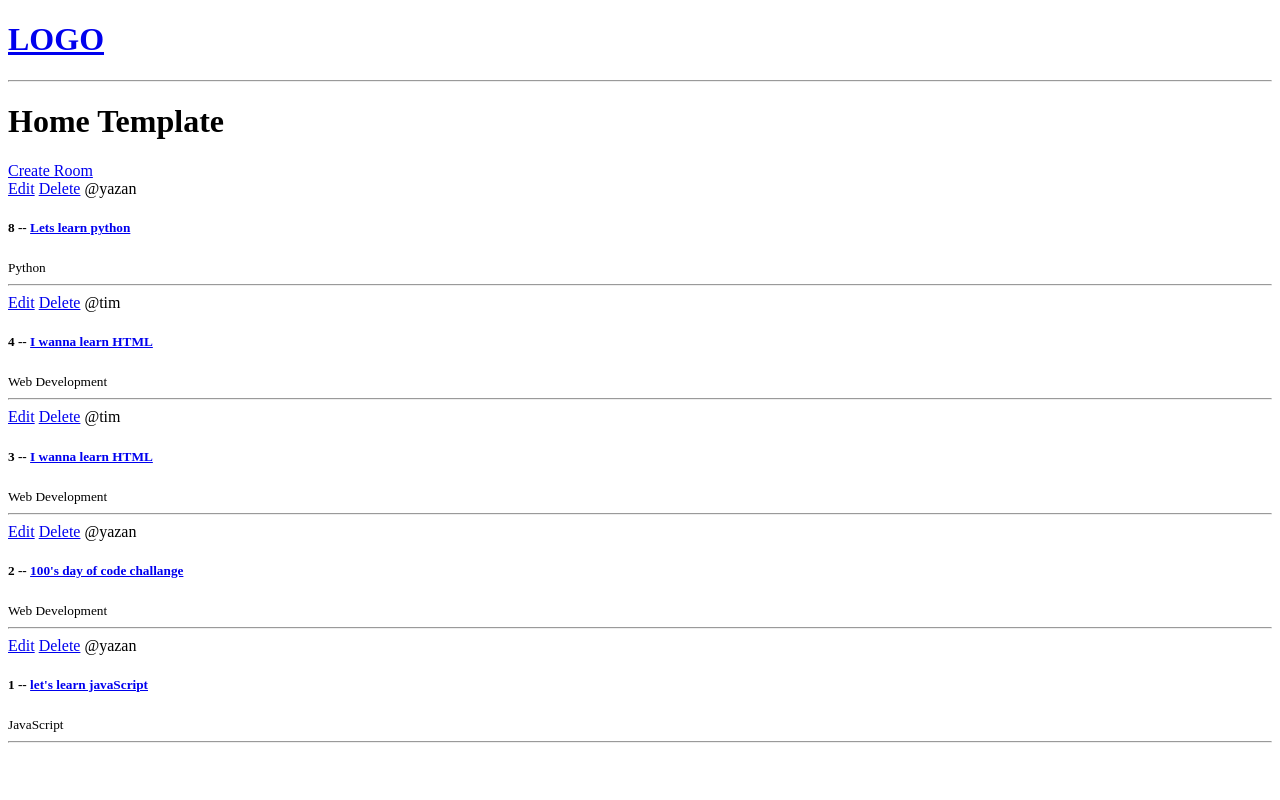
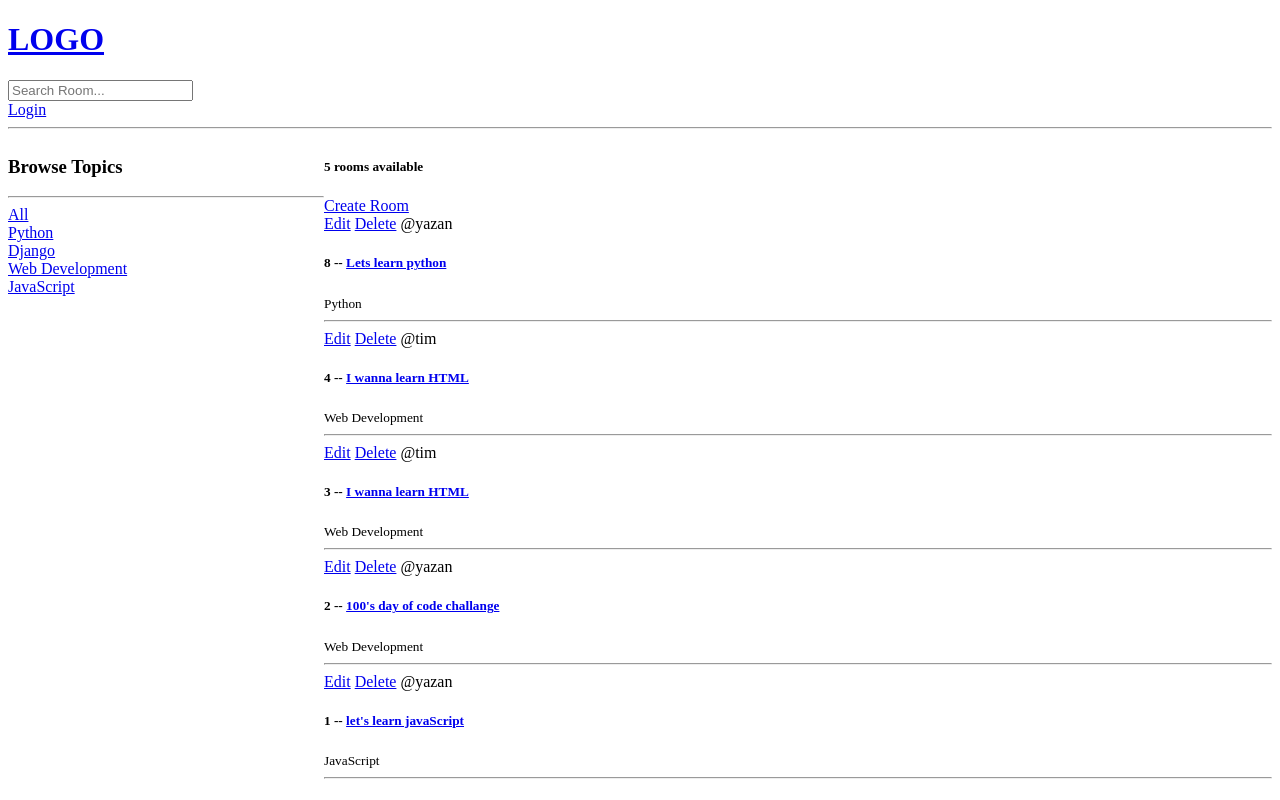
Before and after one commit to Yazanzeiden/StudyChat, a Django app: page / in a window 1280 px wide. Run offline with Django 4.2, Linux system fonts and the light colour scheme; data comes from the database, SQL or seed files in the repository; both versions use the stored data as it was after the commit.

Commit message:
adding new functions to the views model and adding new fetures to home func

```diff
--- a/studybud/base/templates/base/home.html
+++ b/studybud/base/templates/base/home.html
@@ -3,16 +3,37 @@
 
 
 {% block content %}
+<style>
+   .home-container{
+      display: grid;
+      grid-template-columns: 1fr 3fr;
 
-<h1>Home Template</h1>
+   }
+
+</style>
+
+<div class="home-container">
 
   <div>
+      <h3>Browse Topics</h3>
+      <hr>
 
+      <div>
+         <a href="{% url 'home' %}">All</a>
+      </div>
 
+      {% for topic in topics %}
+          <div>
+            <a href="{% url 'home' %}?q={{topic.name}}">{{topic.name}}</a>
+          </div>
+      {% endfor %}
+  </div>
+
+  <div>
+    <h5>{{room_count}} rooms available</h5>
     <a href="{% url 'create-room' %}">Create Room</a>
 
     <div>
-
             {% for room in rooms %}
             <div>
               <a href="{% url 'update-room' room.id %}">Edit</a>
@@ -22,11 +43,9 @@
              <small>{{room.topic.name}}</small>
              <hr>
             </div>
-
        {% endfor %}
-
     </div>
-
+  </div>
 </div>
 
 {% endblock content %}
--- a/studybud/base/urls.py
+++ b/studybud/base/urls.py
@@ -3,6 +3,9 @@ from . import views
 
 
 urlpatterns = [
+
+    path('login/',views.loginPage, name="login"),
+
     path('', views.home, name="home"),
     path('room/<str:pk>/', views.room, name='room'),
 
--- a/studybud/base/views.py
+++ b/studybud/base/views.py
@@ -1,6 +1,10 @@
 from django.shortcuts import render, redirect
+from django.contrib import messages
+from django.db.models import Q
+from django.contrib.auth.models import User
+from django.contrib.auth import authenticate, login, logout
 from django.http import HttpResponse
-from .models import Room
+from .models import Room, Topic
 from .forms  import RoomForm
 
 
@@ -10,9 +14,43 @@ from .forms  import RoomForm
 #     {'id':3, 'name': 'frontend developers'}
 # ]
 
+
+def loginPage(request):
+
+    if request.method == 'POST':
+        username = request.POST.get('username')
+        password = request.POST.get('password')
+
+        try:
+            user = User.objects.get(username=username)
+        except:
+            messages.error(request, 'User does not exist')
+
+        user = authenticate(request, username=username, password=password)
+        if user is not None:
+            login(request, user)
+            return redirect('home')
+        else:
+            messages.error(request, 'username or password does not exit')
+
+
+    context = {}
+    return render(request, 'base/login_register.html', context)
+
+
 def home(request):
-    rooms = Room.objects.all()
-    context = {'rooms': rooms}
+    q = request.GET.get('q') if request.GET.get('q') != None else ''
+
+    rooms = Room.objects.filter(
+        Q(topic__name__icontains=q) |
+        Q(name__icontains=q) |
+        Q(description__icontains=q)
+        )
+
+    topics = Topic.objects.all()
+    room_count = rooms.count()
+
+    context = {'rooms': rooms, 'topics': topics, 'room_count': room_count}
     return render(request, 'base/home.html', context)
 
 
--- a/studybud/templates/main.html
+++ b/studybud/templates/main.html
@@ -9,6 +9,14 @@
 <body>
     {%  include 'navbar.html'  %}
 
+    {% if messages %}
+    <ul class="messages">
+        {% for message in messages %}
+        <li>{{ message }}</li>
+        {% endfor %}
+    </ul>
+{% endif %}
+
     {% block content %}
 
     {% endblock %}
--- a/studybud/templates/navbar.html
+++ b/studybud/templates/navbar.html
@@ -2,4 +2,11 @@
     <h1>LOGO</h1>
 </a>
 
+<form method="GET" action="{% url 'home' %}">
+    <input type="text" name="q" placeholder="Search Room..."/>
+</form>
+
+
+<a href="{% url 'login' %}">Login</a>
+
 <hr>
```
Also changed, not shown: studybud/base/templates/base/login_register.html (added, +20 -0 lines), studybud/db.sqlite3. Lines whose indentation alone changed are shown as unchanged.
